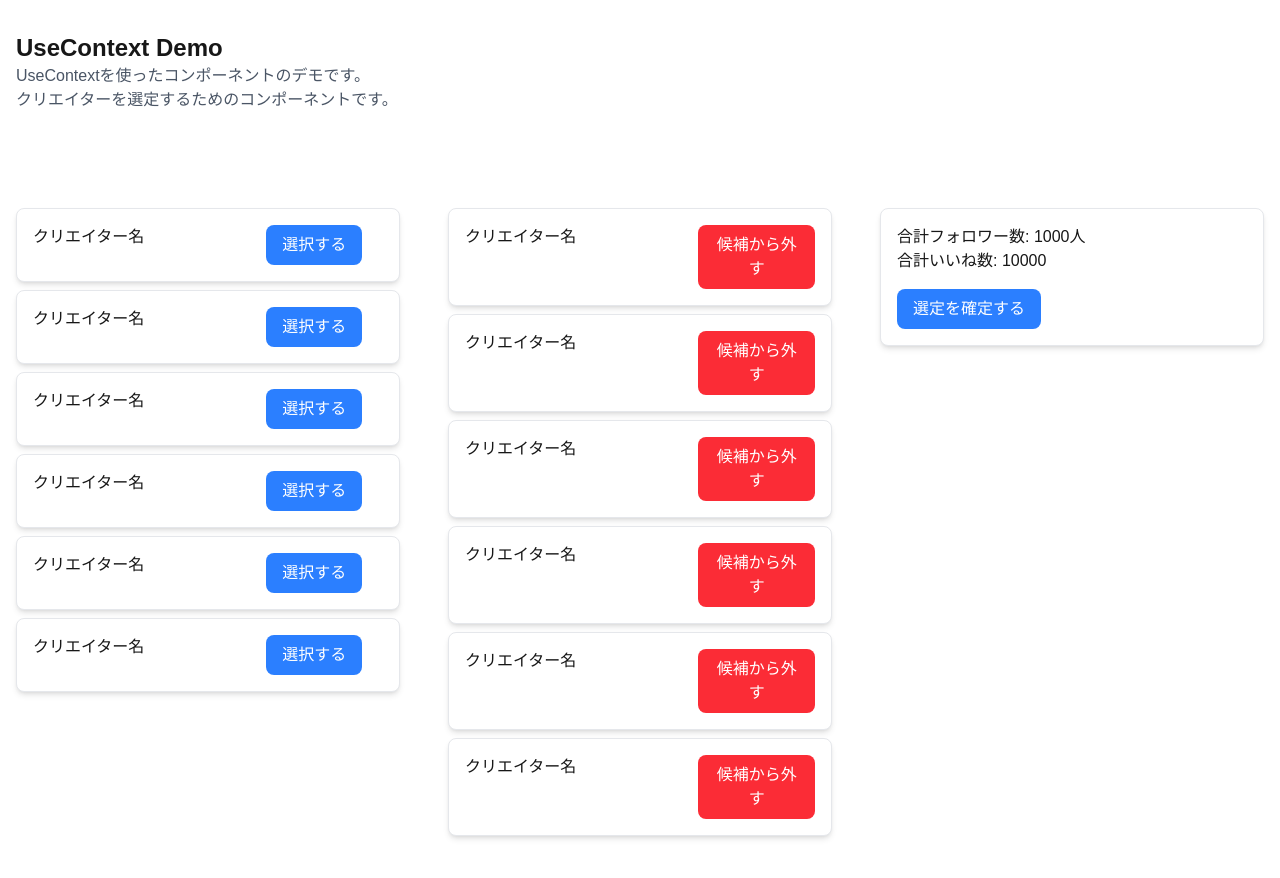
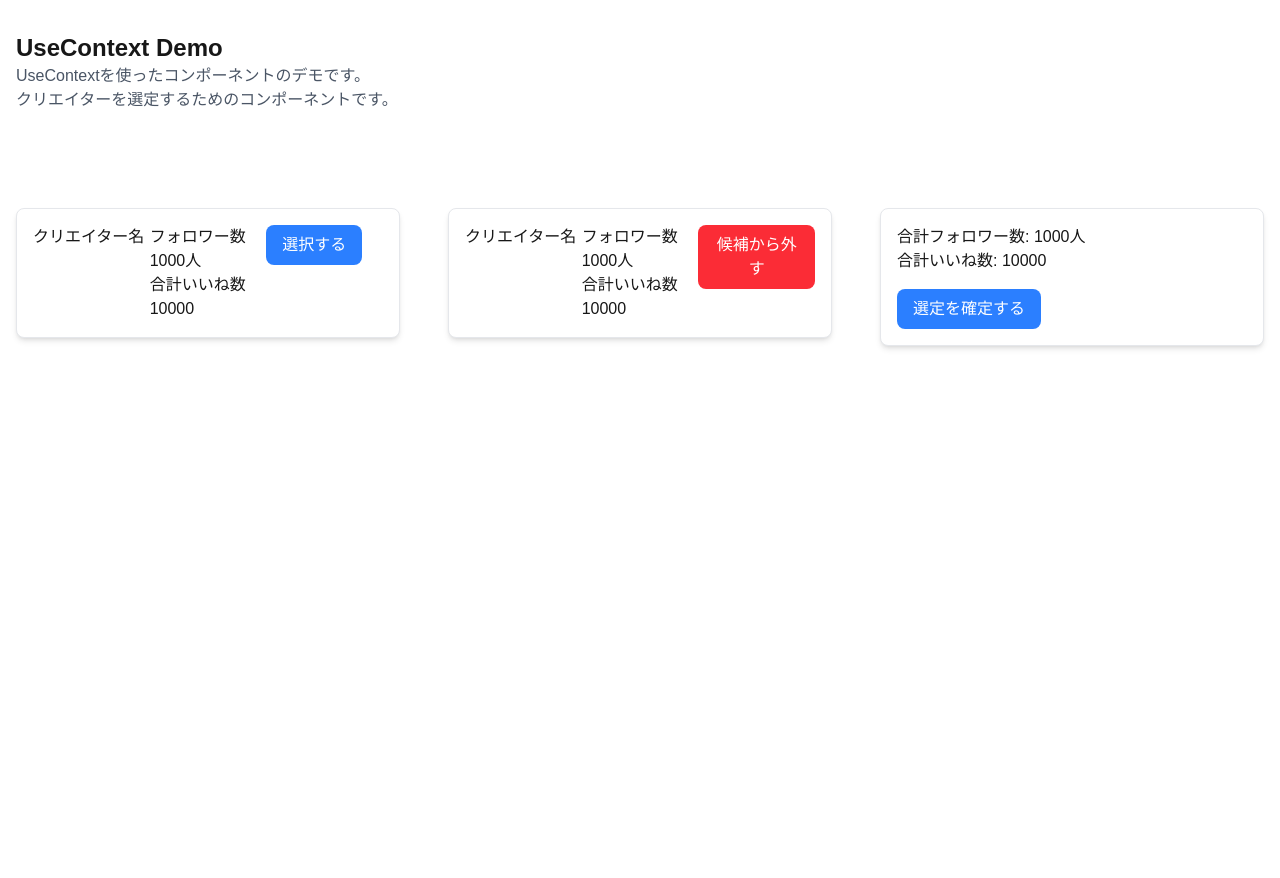
Before and after one commit to ikeyu0806/react-state-lib-comparison, a Next.js app: page /use_context in a window 1280 px wide. Shown: the top 878 px of the page. After the commit the page ends 800 px from the top, so only its background shows below. Built offline with nearby package versions, Linux system fonts and the light colour scheme.

Commit message:
add Creator Type, props

```diff
--- a/components/UseContextDemo/CandidatesLists.tsx
+++ b/components/UseContextDemo/CandidatesLists.tsx
@@ -1,14 +1,19 @@
+'use client'
+
 import CreatorCard from './CreatorCard'
 
 export default function CandidatesLists() {
   return (
     <div className="my-4">
-      <CreatorCard isSelected={true} />
-      <CreatorCard isSelected={true} />
-      <CreatorCard isSelected={true} />
-      <CreatorCard isSelected={true} />
-      <CreatorCard isSelected={true} />
-      <CreatorCard isSelected={true} />
+      <CreatorCard
+        name="クリエイター名"
+        followers={1000}
+        totalLikes={10000}
+        onClick={() => (event: React.MouseEvent) => {
+          console.log(event)
+        }}
+        isSelected={true}
+      />
     </div>
   )
 }
--- a/components/UseContextDemo/CreatorCard.tsx
+++ b/components/UseContextDemo/CreatorCard.tsx
@@ -1,12 +1,30 @@
 interface CreatorCardProps {
+  name: string
+  followers: number
+  totalLikes: number
   isSelected: boolean
+  onClick: () => (event: React.MouseEvent) => void
 }
 
-export default function CreatorCard({ isSelected = false }: CreatorCardProps) {
+export default function CreatorCard({
+  name,
+  followers,
+  totalLikes,
+  onClick,
+  isSelected = false,
+}: CreatorCardProps) {
   return (
-    <div className="grid grid-cols-12 bg-white border border-gray-200 rounded-lg my-2 p-4 shadow-md">
-      <div className="col-span-4">クリエイター名</div>
-      <div className="col-span-4"></div>
+    <div
+      onClick={onClick}
+      className="grid grid-cols-12 bg-white border border-gray-200 rounded-lg my-2 p-4 shadow-md"
+    >
+      <div className="col-span-4">{name}</div>
+      <div className="col-span-4">
+        <div>フォロワー数</div>
+        <div>{followers}人</div>
+        <div>合計いいね数</div>
+        <div>{totalLikes}</div>
+      </div>
       <div className="col-span-4">
         {isSelected ? (
           <button className="bg-red-500 text-white rounded-lg px-4 py-2">
--- a/components/UseContextDemo/CreatorLists.tsx
+++ b/components/UseContextDemo/CreatorLists.tsx
@@ -1,14 +1,19 @@
+'use client'
+
 import CreatorCard from './CreatorCard'
 
 export default function CreatorLists() {
   return (
     <div className="my-4">
-      <CreatorCard isSelected={false} />
-      <CreatorCard isSelected={false} />
-      <CreatorCard isSelected={false} />
-      <CreatorCard isSelected={false} />
-      <CreatorCard isSelected={false} />
-      <CreatorCard isSelected={false} />
+      <CreatorCard
+        name="クリエイター名"
+        followers={1000}
+        totalLikes={10000}
+        onClick={() => (event: React.MouseEvent) => {
+          console.log(event)
+        }}
+        isSelected={false}
+      />
     </div>
   )
 }
--- /dev/null
+++ b/types/creator.ts
@@ -0,0 +1,5 @@
+export type Creator = {
+  name: string
+  followers: number
+  totalLikes: number
+}
```
